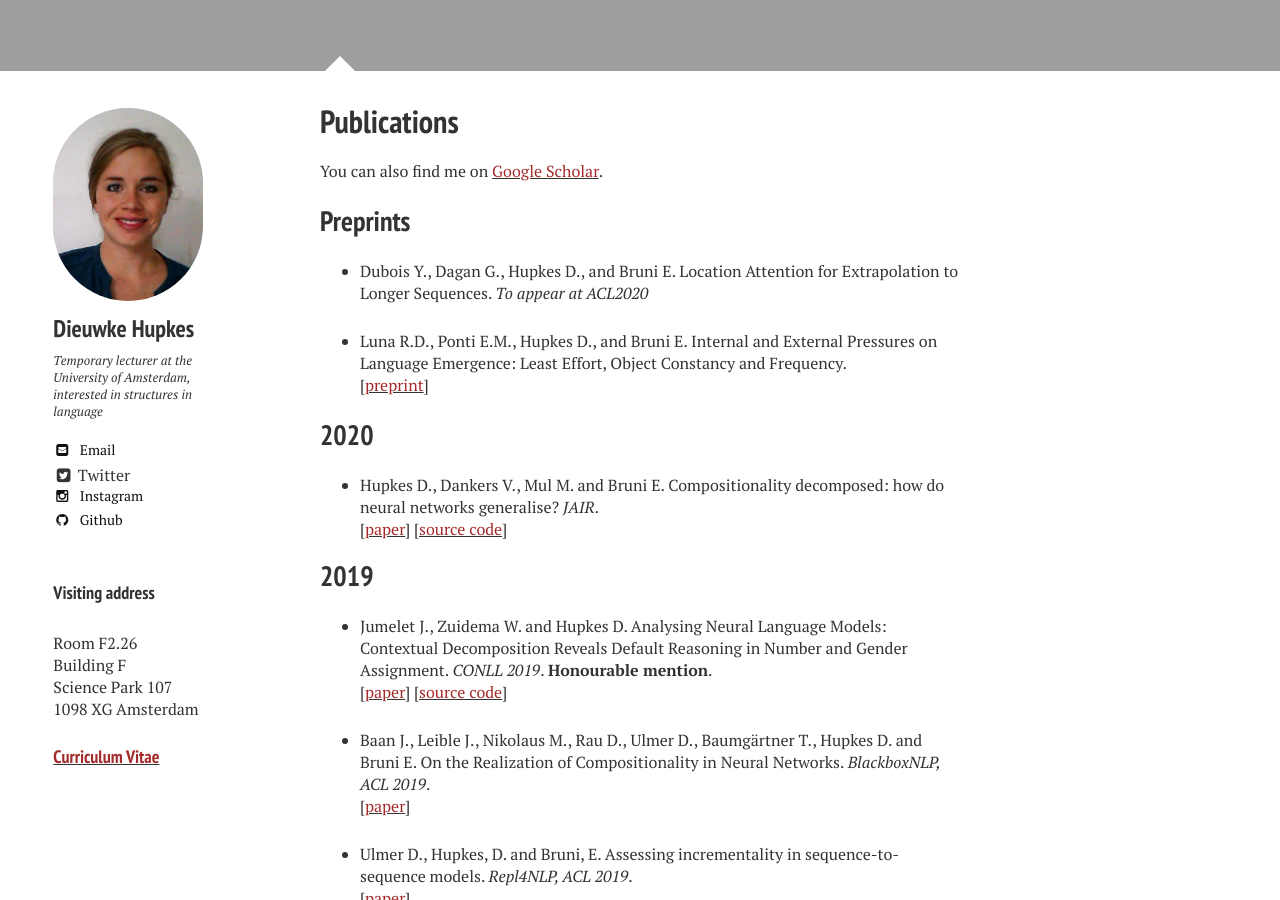
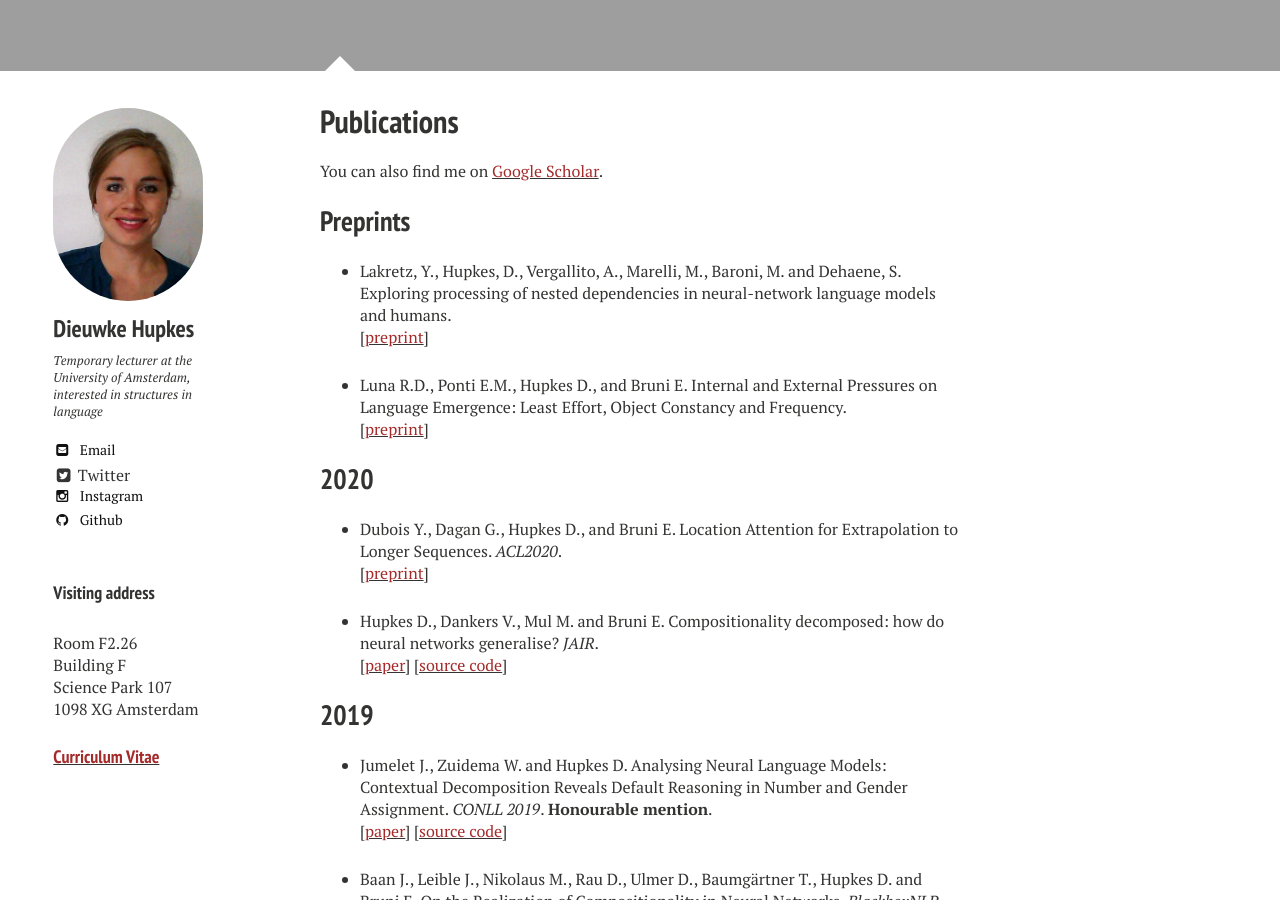
Before and after one commit to dieuwkehupkes/dieuwkehupkes.github.io, a Jekyll site: the page built from publications.md, in a window 1280 px wide and 900 px high, scrolled down 973 px. Built offline with Jekyll 4.4.1, drawn with Linux system fonts in a browser that asks for light colours; nearby versions of some CDN libraries.

Commit message:
Add publications

```diff
--- a/publications.md
+++ b/publications.md
@@ -14,14 +14,18 @@ You can also find me on <a href="https://scholar.google.com/citations?user=tAtSM
 
 ## Preprints
 
-* Dubois Y., Dagan G., Hupkes D., and Bruni E.
-Location Attention for Extrapolation to Longer Sequences. *To appear at ACL2020*
+* Lakretz, Y., Hupkes, D., Vergallito, A., Marelli, M., Baroni, M. and Dehaene, S. Exploring processing of nested dependencies in neural-network language models and humans.\\
+\[[<font color="brown">preprint</font>](https://arxiv.org/pdf/2006.11098.pdf){:target="blank"}\]
 
 * Luna R.D., Ponti E.M., Hupkes D., and Bruni E.
 Internal and External Pressures on Language Emergence: Least Effort, Object Constancy and Frequency.\\
 \[[<font color="brown">preprint</font>](https://arxiv.org/pdf/2004.03868.pdf){:target="blank"}\]
 
 ## 2020
+* Dubois Y., Dagan G., Hupkes D., and Bruni E.
+Location Attention for Extrapolation to Longer Sequences. *ACL2020*.\\
+\[[<font color="brown">preprint</font>](https://arxiv.org/pdf/1911.03872.pdf){:target="blank"}\]
+
 * Hupkes D., Dankers V., Mul M. and Bruni E.
 Compositionality decomposed: how do neural networks generalise? *JAIR*.\\
 \[[<font color="brown">paper</font>](https://www.jair.org/index.php/jair/article/view/11674/26576){:target="blank"}\]
```
